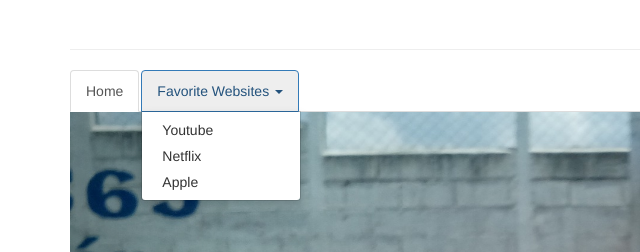
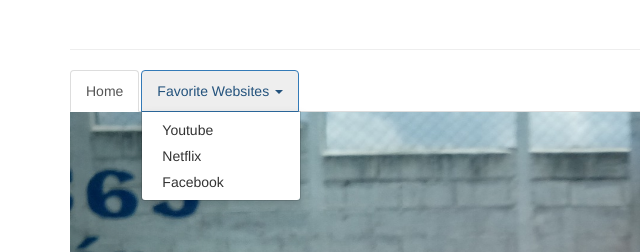
Before and after one commit to leonwqiao/github-pro, a plain HTML site: page index.html in a window 1280 px wide. Both pictures are taken after a click on the link "Favorite Websites". Shown: the top 252 px of the page, 0-640 px from the left. Drawn offline with nearby package versions, Linux system fonts and the light colour scheme.

Commit message:
edit nav bar item

```diff
--- a/index.html
+++ b/index.html
@@ -30,7 +30,7 @@
 			    <ul class="dropdown-menu">
 			      <li><a href="https://www.youtube.com/">Youtube</a></li>
 			      <li><a href="https://www.netflix.com/">Netflix</a></li>
-			      <li><a href="https://www.apple.com/">Apple</a></li>
+			      <li><a href="https://www.facebook.com/">Facebook</a></li>
 			    </ul>
 			  </li>
 			</ul>
```
